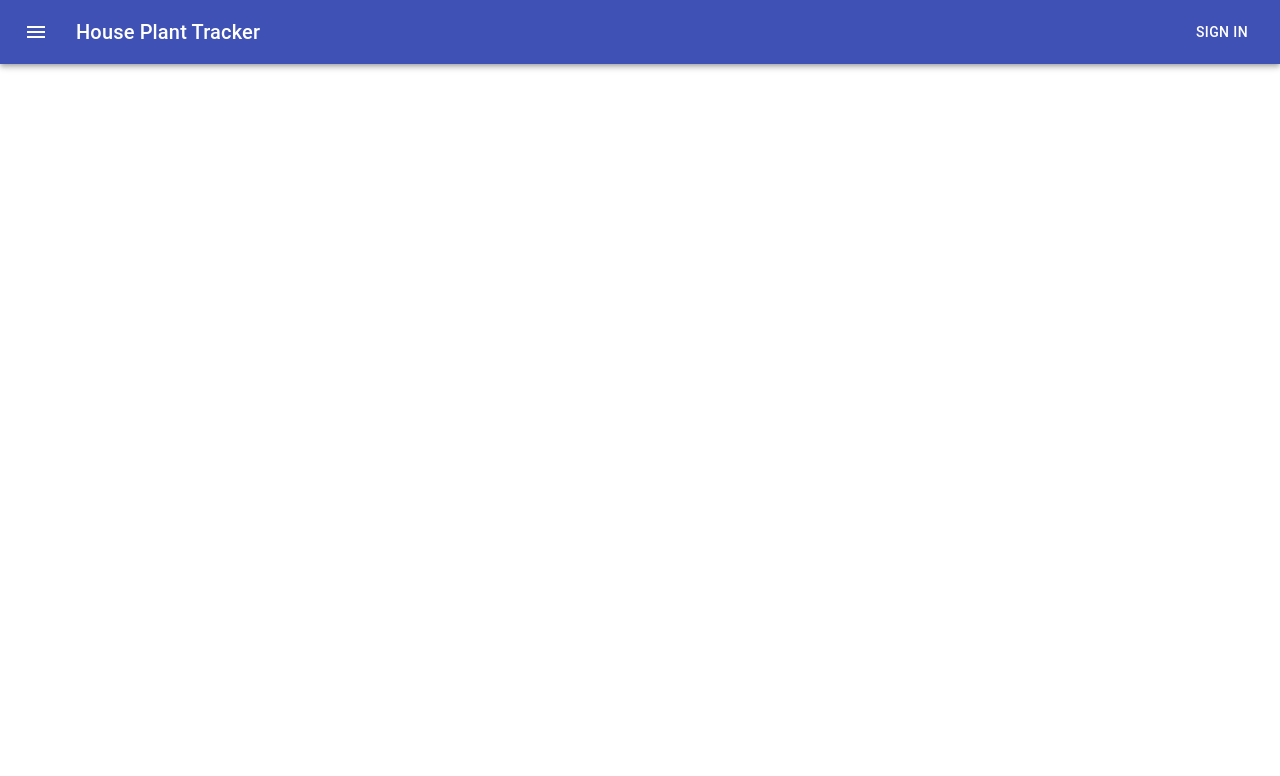
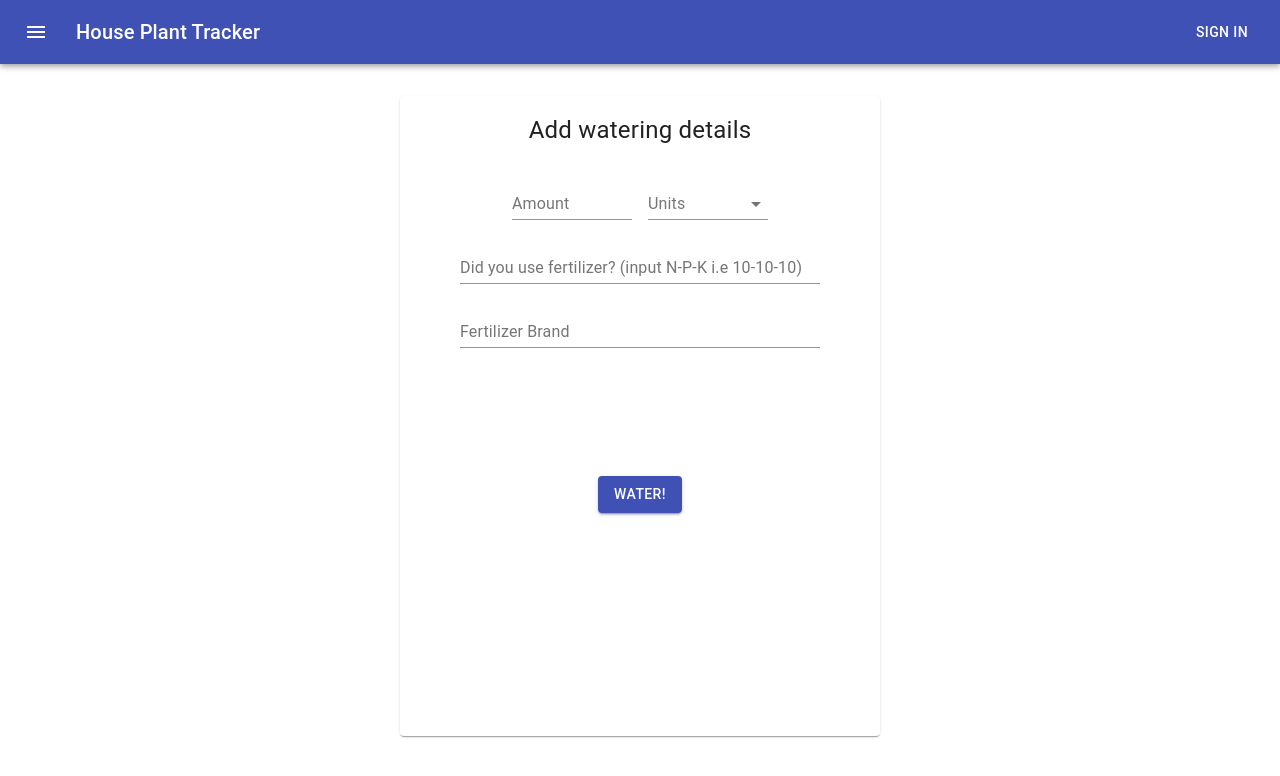
Before and after one commit to ekonine/plant-tracker-v2, a React (Create React App) app: page /manage/water/0 in a window 1280 px wide. Shown: the top 776 px of the page. Built offline with nearby package versions, Linux system fonts and the light colour scheme.

Commit message:
configure water-form and remove unused detail variable on main appjs

```diff
--- a/src/App.js
+++ b/src/App.js
@@ -3,7 +3,6 @@ import NavBar from './components/nav-bar/nav-bar.component.jsx';
 import Home from './pages/home/home.page.jsx';
 import Manage from './pages/manage/manage.page.jsx';
 import Logs from './pages/log/log.page.jsx';
-import Detail from './pages/detail/detail.page.jsx';
 import SignIn from './pages/sign-in/sign-in.page.jsx';
 import {Switch, Route} from 'react-router-dom';
 
--- a/src/components/water-form/water-form.component.jsx
+++ b/src/components/water-form/water-form.component.jsx
@@ -4,11 +4,21 @@ import Paper from '@material-ui/core/Paper';
 import TextField from '@material-ui/core/TextField';
 import Typography from '@material-ui/core/Typography';
 import Button from '@material-ui/core/Button';
+import Select from '@material-ui/core/Select';
+import MenuItem from '@material-ui/core/MenuItem';
+import InputLabel from '@material-ui/core/InputLabel';
+import FormControl from '@material-ui/core/FormControl';
 
 const useStyles = makeStyles(theme => ({
   root: {
     display: 'flex',
     justifyContent: 'center',
+    alignItems: 'center',
+    flexDirection: 'column'
+  },
+  col: {
+    display: 'flex',
+    justifyContent: 'center'
   },
   paper: {
     margin: theme.spacing(4),
@@ -17,12 +27,14 @@ const useStyles = makeStyles(theme => ({
   },
   textBox: {
     margin: theme.spacing(1),
+    width: '45ch'
   },
   numberBox: {
     margin: theme.spacing(1),
     width: '15ch'
   },
   title: {
+    textAlign: 'center',
     margin: theme.spacing(2),
     fontSize: 24,
   },
@@ -35,60 +47,57 @@ const useStyles = makeStyles(theme => ({
 
 export default function CustomForm() {
   const classes = useStyles();
+  const [units, setUnits] = React.useState('');
+
+  const handleUnitSelect = (event) => {
+    setUnits(event.target.value);
+    console.log(event.target.value)
+  }
 
   return (
     <div className={classes.root}>
       <Paper className={classes.paper}>
-        <Typography className={classes.title}>Add a new plant to your collection</Typography>
+        <Typography className={classes.title}>Add watering details</Typography>
         <form noValidate autoComplete="off">
           <div className={classes.root}>
+            <div className={classes.col}>
+            <TextField
+              className={classes.numberBox}
+              id="waterAmount"
+              label="Amount"
+              variant="standard"
+            />
+              <FormControl className={classes.numberBox}>
+                <InputLabel id='units'>Units</InputLabel>
+                <Select
+                  labelId="units"
+                  id="waterUnits"
+                  value={units}
+                  variant="standard"
+                  onChange={handleUnitSelect}
+                >
+                  <MenuItem value={'ml'}>ml</MenuItem>
+                  <MenuItem value={'oz'}>oz</MenuItem>
+                </Select>
+              </FormControl>
+            </div>
             <TextField
               className={classes.textBox}
-              id="plantSpecies"
-              label="Species"
+              id="fertilizerNpk"
+              label="Did you use fertilizer? (input N-P-K i.e 10-10-10)"
               variant="standard"
             />
             <TextField
               className={classes.textBox}
-              id="plantNickname"
-              label="Nickname"
-              variant="standard"
-            />
-          </div>
-          <div className={classes.root}>
-            <TextField
-              className={classes.textBox}
-              id="plantHouseLoc"
-              label="Where is the plant kept?"
-              variant="standard"
-            />
-            <TextField
-              className={classes.textBox}
-              id="plantBoughtLoc"
-              label="Where did you buy the plant?"
-              variant="standard"
-            />
-          </div>
-          <div className={classes.root}>
-            <TextField
-              className={classes.numberBox}
-              id="plantPrice"
-              label="Cost"
-              variant="standard"
-            />
-            <TextField
-              className={classes.numberBox}
-              id="plantPriceCurr"
-              label="(CAD, USD)"
+              id="fertilizerBrand"
+              label="Fertilizer Brand"
               variant="standard"
             />
           </div>
         </form>
         <div className={classes.button}>
-        <Button variant="contained" color="primary">
-          Add plant!
-        </Button>
-          </div>
+          <Button variant="contained" color="primary">Water!</Button>
+        </div>
       </Paper>
     </div>
   );
--- a/src/index.js
+++ b/src/index.js
@@ -6,11 +6,9 @@ import * as serviceWorker from './serviceWorker';
 import {BrowserRouter as Router} from 'react-router-dom';
 
 ReactDOM.render(
-  <React.StrictMode>
     <Router>
       <App />
-    </Router>
-  </React.StrictMode>,
+    </Router>,
   document.getElementById('root')
 );
 
--- a/src/pages/manage/manage.page.jsx
+++ b/src/pages/manage/manage.page.jsx
@@ -5,6 +5,7 @@ import Detail from '../detail/detail.page.jsx';
 import AddPlantForm from '../../components/add-plant-form/add-plant-form.component.jsx';
 import {Switch, Route} from 'react-router-dom';
 import QuickWaterButton from '../../components/quick-water-button/quick-water-button.component.jsx';
+import WaterForm from '../../components/water-form/water-form.component.jsx';
 
 //Styles
 const useStyles = makeStyles(theme => ({
@@ -78,6 +79,9 @@ export default function Manage() {
         <Route path="/manage/add">
           <AddPlantForm />
         </Route>
+        <Route path="/manage/water/:plantId">
+          <WaterForm />
+        </Route>
       </Switch>
     </div>
   );
```
